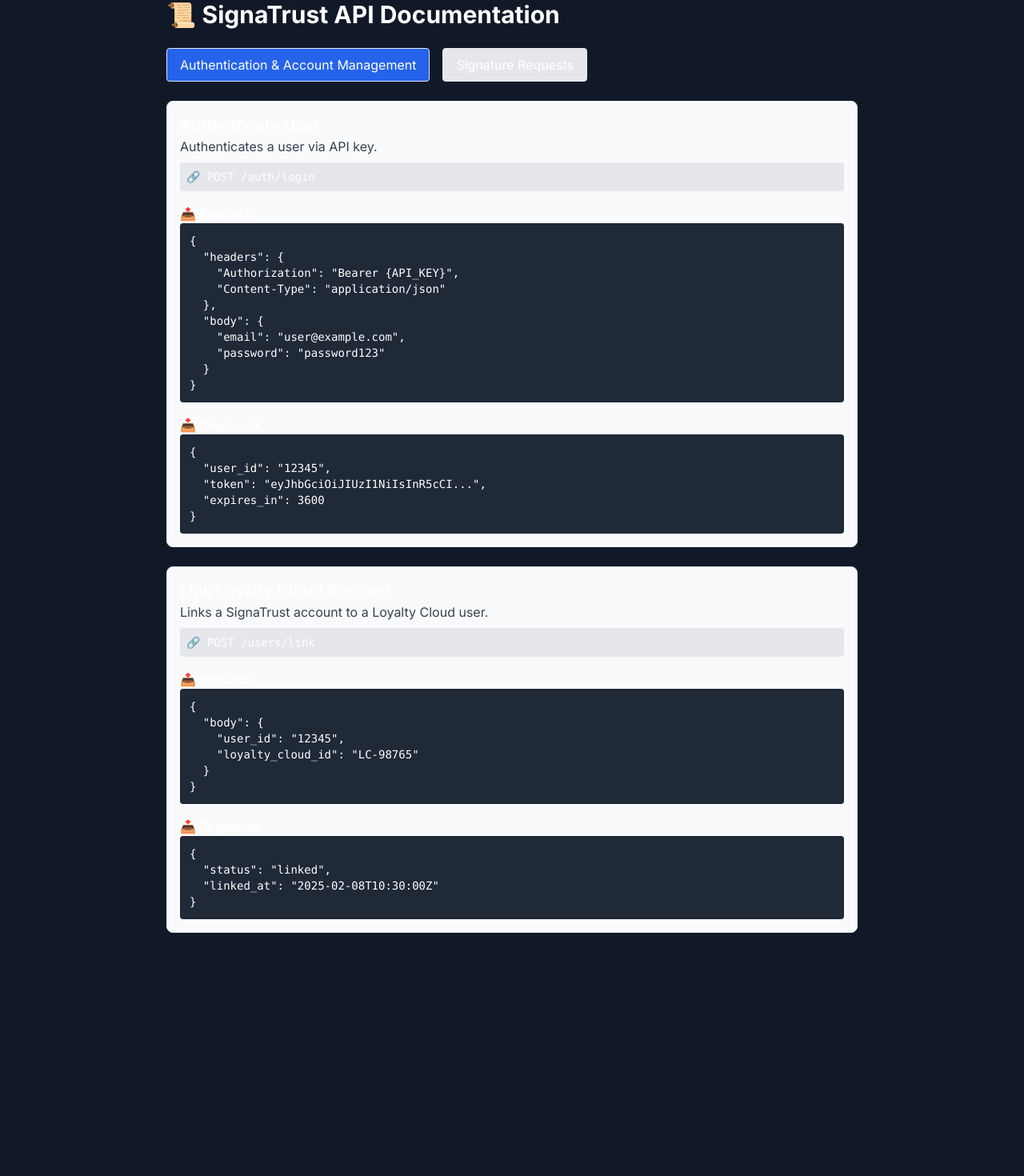
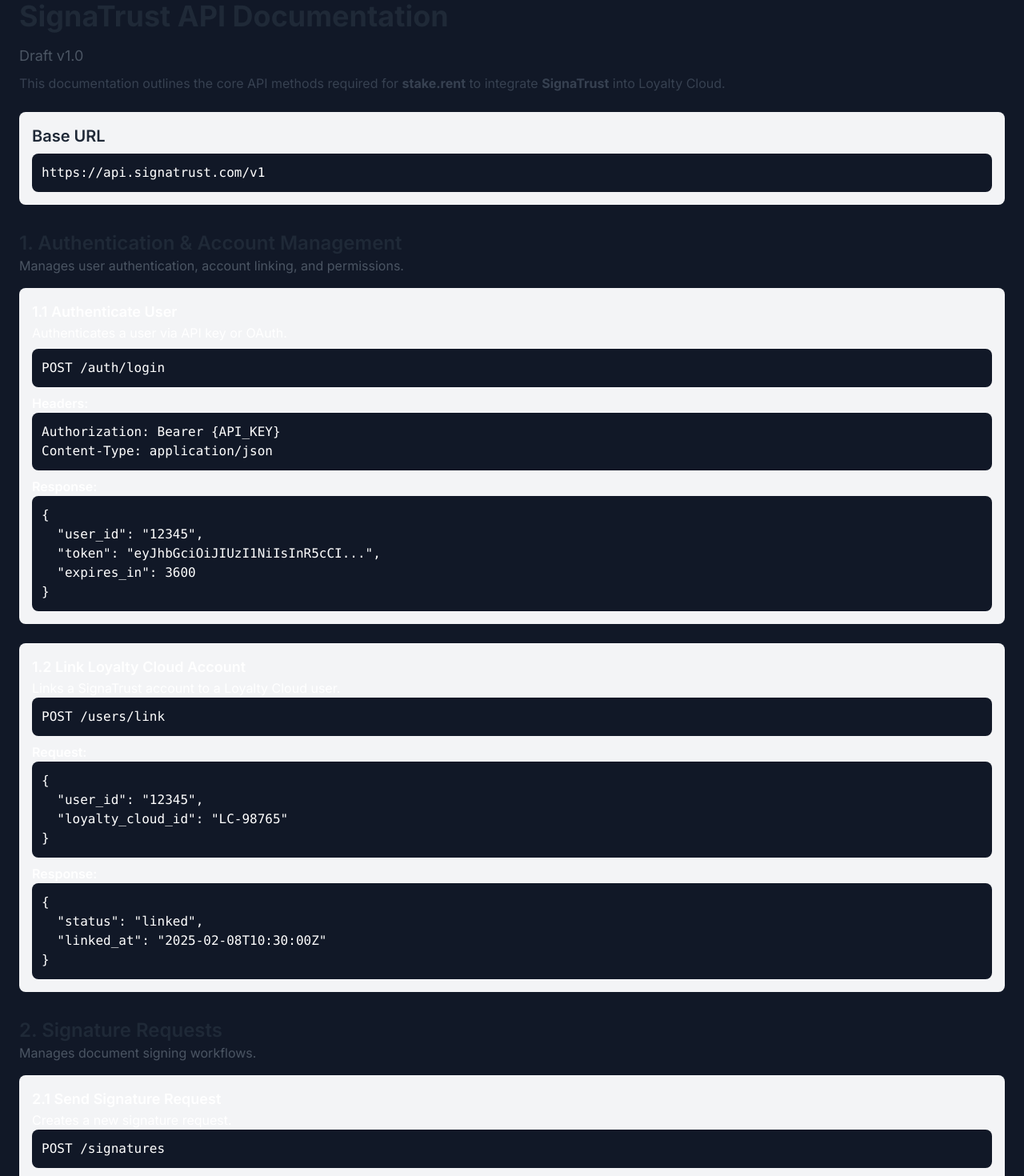
Before and after one commit to kmukherjeenj/signatrust_v2, a Next.js app: page /documentation in a window 1280 px wide. Shown: the part 40-1510 px from the top of the page at 80% size. Before the commit the page ends 1246 px from the top, so only its background shows below. Built offline with nearby package versions, Linux system fonts and the light colour scheme.

Commit message:
Updated documentation page

```diff
--- a/app/documentation/page.tsx
+++ b/app/documentation/page.tsx
@@ -1,139 +1,170 @@
-"use client";
+export default function DocumentationPage() {
+  return (
+    <main className="container mx-auto px-6 py-10">
+      {/* Header Section */}
+      <h1 className="text-4xl font-bold text-gray-800 mb-4">
+        SignaTrust API Documentation
+      </h1>
+      <p className="text-lg text-gray-600">Draft v1.0</p>
+      <p className="mt-2 text-gray-700">
+        This documentation outlines the core API methods required for{" "}
+        <strong>stake.rent</strong> to integrate <strong>SignaTrust</strong>{" "}
+        into Loyalty Cloud.
+      </p>
 
-import { useState } from "react";
-
-const apiMethods = [
-  {
-    category: "Authentication & Account Management",
-    methods: [
-      {
-        name: "Authenticate User",
-        endpoint: "POST /auth/login",
-        description: "Authenticates a user via API key.",
-        request: {
-          headers: {
-            Authorization: "Bearer {API_KEY}",
-            "Content-Type": "application/json",
-          },
-          body: {
-            email: "user@example.com",
-            password: "password123",
-          },
-        },
-        response: {
-          user_id: "12345",
-          token: "eyJhbGciOiJIUzI1NiIsInR5cCI...",
-          expires_in: 3600,
-        },
-      },
-      {
-        name: "Link Loyalty Cloud Account",
-        endpoint: "POST /users/link",
-        description: "Links a SignaTrust account to a Loyalty Cloud user.",
-        request: {
-          body: {
-            user_id: "12345",
-            loyalty_cloud_id: "LC-98765",
-          },
-        },
-        response: {
-          status: "linked",
-          linked_at: "2025-02-08T10:30:00Z",
-        },
-      },
-    ],
-  },
-  {
-    category: "Signature Requests",
-    methods: [
-      {
-        name: "Send Signature Request",
-        endpoint: "POST /signatures",
-        description: "Creates a new signature request.",
-        request: {
-          body: {
-            signer_email: "user@example.com",
-            document_url: "https://loyaltycloud.com/docs/contract.pdf",
-            redirect_url: "https://loyaltycloud.com/confirmation",
-          },
-        },
-        response: {
-          request_id: "SIGN-001",
-          signing_url: "https://signatrust.com/sign/SIGN-001",
-        },
-      },
-      {
-        name: "Get Signature Status",
-        endpoint: "GET /signatures/{request_id}",
-        description: "Fetches the signature request status.",
-        response: {
-          request_id: "SIGN-001",
-          status: "pending",
-          signer_email: "user@example.com",
-          signed_at: null,
-        },
-      },
-    ],
-  },
-];
-
-export default function ApiDocs() {
-  const [selectedCategory, setSelectedCategory] = useState(apiMethods[0]);
-
-  return (
-    <div className="max-w-4xl mx-auto py-10 px-4">
-      <h1 className="text-3xl font-bold mb-6">
-        📜 SignaTrust API Documentation
-      </h1>
-
-      <div className="flex space-x-4 mb-6">
-        {apiMethods.map((category) => (
-          <button
-            key={category.category}
-            onClick={() => setSelectedCategory(category)}
-            className={`px-4 py-2 border rounded ${
-              selectedCategory.category === category.category
-                ? "bg-blue-600 text-white"
-                : "bg-gray-200"
-            }`}
-          >
-            {category.category}
-          </button>
-        ))}
+      {/* Base URL Section */}
+      <div className="mt-6 p-4 bg-gray-100 rounded-lg">
+        <h2 className="text-xl font-semibold text-gray-800">Base URL</h2>
+        <pre className="bg-gray-900 text-white p-3 rounded-lg mt-2">
+          <code>https://api.signatrust.com/v1</code>
+        </pre>
       </div>
 
-      <div className="space-y-6">
-        {selectedCategory.methods.map((method) => (
-          <div
-            key={method.endpoint}
-            className="p-4 border rounded-lg bg-gray-50"
-          >
-            <h2 className="text-xl font-semibold">{method.name}</h2>
-            <p className="text-gray-700">{method.description}</p>
-            <p className="mt-2 text-sm font-mono bg-gray-200 p-2 rounded">
-              🔗 {method.endpoint}
+      {/* Authentication & Account Management */}
+      <section className="mt-8">
+        <h2 className="text-2xl font-semibold text-gray-800">
+          1. Authentication & Account Management
+        </h2>
+        <p className="text-gray-600">
+          Manages user authentication, account linking, and permissions.
         </p>
 
-            {method.request && (
-              <div className="mt-4">
-                <h3 className="text-md font-semibold">📤 Request</h3>
-                <pre className="bg-gray-800 text-white p-3 rounded text-sm">
-                  {JSON.stringify(method.request, null, 2)}
+        {/* Authenticate User */}
+        <div className="mt-4 p-4 bg-gray-100 rounded-lg">
+          <h3 className="text-lg font-semibold">1.1 Authenticate User</h3>
+          <p>Authenticates a user via API key or OAuth.</p>
+          <pre className="bg-gray-900 text-white p-3 rounded-lg mt-2">
+            <code>POST /auth/login</code>
+          </pre>
+          <p className="font-semibold mt-2">Headers:</p>
+          <pre className="bg-gray-900 text-white p-3 rounded-lg">
+            <code>
+              {`Authorization: Bearer {API_KEY}
+Content-Type: application/json`}
+            </code>
+          </pre>
+          <p className="font-semibold mt-2">Response:</p>
+          <pre className="bg-gray-900 text-white p-3 rounded-lg">
+            <code>
+              {`{
+  "user_id": "12345",
+  "token": "eyJhbGciOiJIUzI1NiIsInR5cCI...",
+  "expires_in": 3600
+}`}
+            </code>
           </pre>
         </div>
-            )}
 
-            {method.response && (
-              <div className="mt-4">
-                <h3 className="text-md font-semibold">📥 Response</h3>
-                <pre className="bg-gray-800 text-white p-3 rounded text-sm">
-                  {JSON.stringify(method.response, null, 2)}
+        {/* Link Loyalty Cloud Account */}
+        <div className="mt-6 p-4 bg-gray-100 rounded-lg">
+          <h3 className="text-lg font-semibold">
+            1.2 Link Loyalty Cloud Account
+          </h3>
+          <p>Links a SignaTrust account to a Loyalty Cloud user.</p>
+          <pre className="bg-gray-900 text-white p-3 rounded-lg">
+            <code>POST /users/link</code>
+          </pre>
+          <p className="font-semibold mt-2">Request:</p>
+          <pre className="bg-gray-900 text-white p-3 rounded-lg">
+            <code>
+              {`{
+  "user_id": "12345",
+  "loyalty_cloud_id": "LC-98765"
+}`}
+            </code>
+          </pre>
+          <p className="font-semibold mt-2">Response:</p>
+          <pre className="bg-gray-900 text-white p-3 rounded-lg">
+            <code>
+              {`{
+  "status": "linked",
+  "linked_at": "2025-02-08T10:30:00Z"
+}`}
+            </code>
           </pre>
         </div>
-            )}
+      </section>
+
+      {/* Signature Requests */}
+      <section className="mt-8">
+        <h2 className="text-2xl font-semibold text-gray-800">
+          2. Signature Requests
+        </h2>
+        <p className="text-gray-600">Manages document signing workflows.</p>
+
+        {/* Send Signature Request */}
+        <div className="mt-4 p-4 bg-gray-100 rounded-lg">
+          <h3 className="text-lg font-semibold">2.1 Send Signature Request</h3>
+          <p>Creates a new signature request.</p>
+          <pre className="bg-gray-900 text-white p-3 rounded-lg">
+            <code>POST /signatures</code>
+          </pre>
+          <p className="font-semibold mt-2">Request:</p>
+          <pre className="bg-gray-900 text-white p-3 rounded-lg">
+            <code>
+              {`{
+  "signer_email": "user@example.com",
+  "document_url": "https://loyaltycloud.com/docs/contract.pdf",
+  "redirect_url": "https://loyaltycloud.com/confirmation"
+}`}
+            </code>
+          </pre>
+          <p className="font-semibold mt-2">Response:</p>
+          <pre className="bg-gray-900 text-white p-3 rounded-lg">
+            <code>
+              {`{
+  "request_id": "SIGN-001",
+  "signing_url": "https://signatrust.com/sign/SIGN-001"
+}`}
+            </code>
+          </pre>
         </div>
-        ))}
+
+        {/* Get Signature Status */}
+        <div className="mt-6 p-4 bg-gray-100 rounded-lg">
+          <h3 className="text-lg font-semibold">2.2 Get Signature Status</h3>
+          <p>Retrieves the status of a signature request.</p>
+          <pre className="bg-gray-900 text-white p-3 rounded-lg">
+            <code>GET /signatures/{`{request_id}`}</code>
+          </pre>
+          <p className="font-semibold mt-2">Response:</p>
+          <pre className="bg-gray-900 text-white p-3 rounded-lg">
+            <code>
+              {`{
+  "request_id": "SIGN-001",
+  "status": "pending",
+  "signer_email": "user@example.com",
+  "signed_at": null
+}`}
+            </code>
+          </pre>
         </div>
+      </section>
+
+      {/* Documents & Templates */}
+      <section className="mt-8">
+        <h2 className="text-2xl font-semibold text-gray-800">
+          3. Documents & Templates
+        </h2>
+        <p className="text-gray-600">Handles document storage and templates.</p>
+
+        {/* Upload Document */}
+        <div className="mt-4 p-4 bg-gray-100 rounded-lg">
+          <h3 className="text-lg font-semibold">3.1 Upload Document</h3>
+          <p>Uploads a document for signing.</p>
+          <pre className="bg-gray-900 text-white p-3 rounded-lg">
+            <code>POST /documents</code>
+          </pre>
+          <p className="font-semibold mt-2">Request:</p>
+          <pre className="bg-gray-900 text-white p-3 rounded-lg">
+            <code>
+              {`{
+  "file": "base64_encoded_file_data"
+}`}
+            </code>
+          </pre>
         </div>
+      </section>
+    </main>
   );
 }
```
Lines whose indentation alone changed are shown as unchanged.
